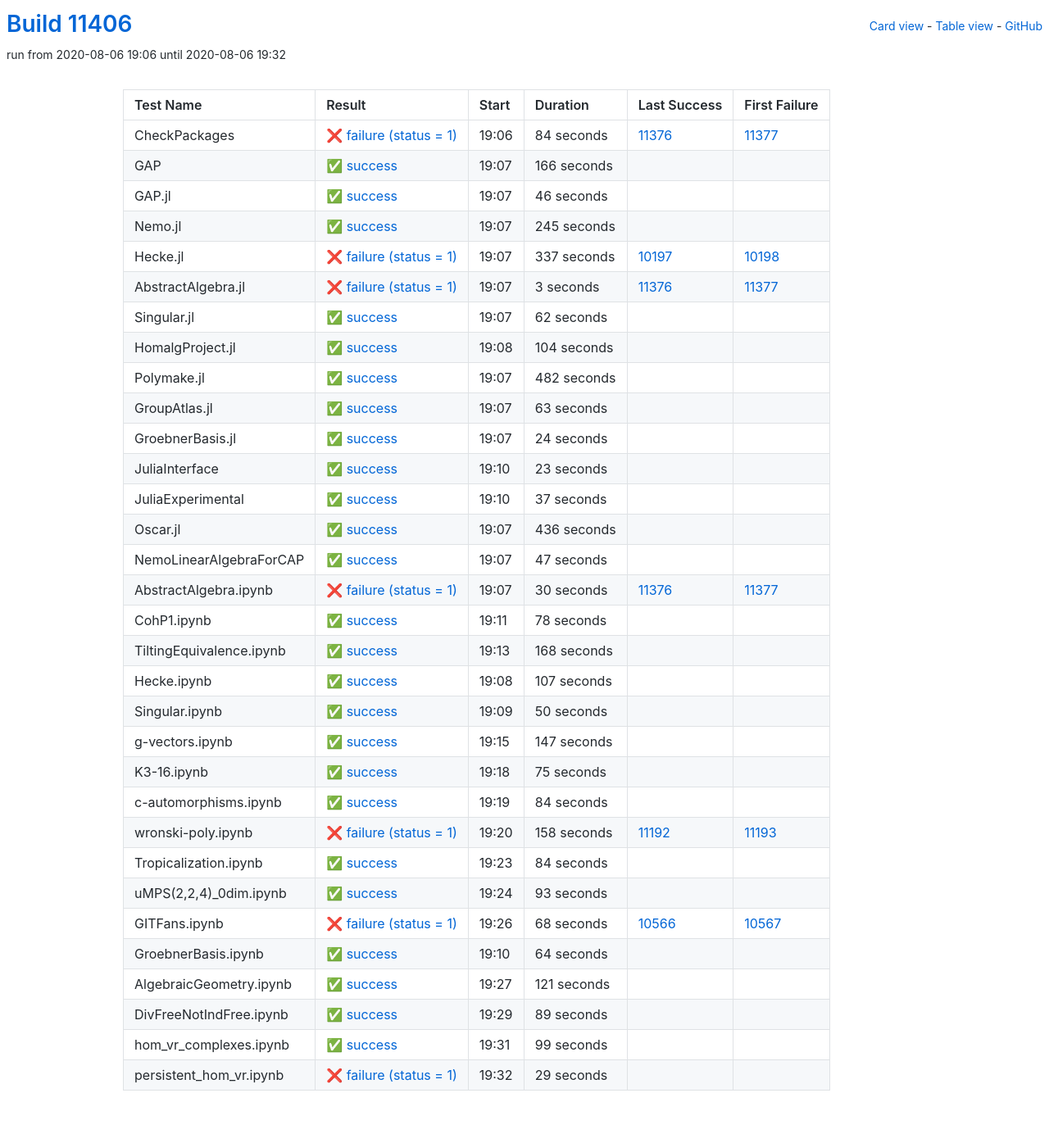
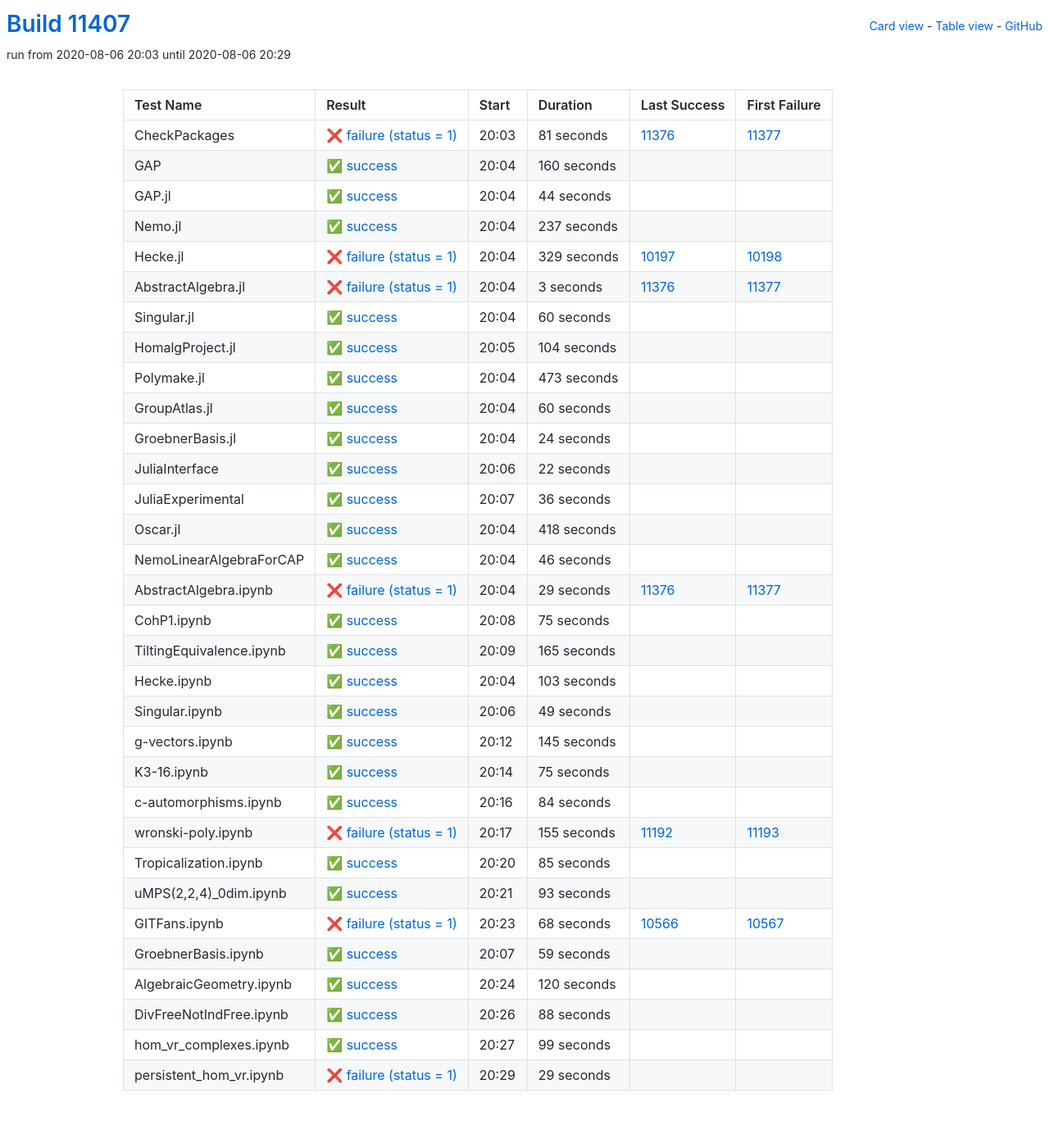
Before and after one commit to oscar-system/oscar-ci-status, a Jekyll site: the page built from table.html, in a window 1280 px wide. Shown: the whole page at 82% size. Built offline with Jekyll 4.4.1, drawn with Linux system fonts in a browser that asks for light colours.

Commit message:
Build #11407

```diff
--- a/_data/ci.yml
+++ b/_data/ci.yml
@@ -1,6 +1,6 @@
 ---
-build: 11406
-build_url: https://oscarci.mathematik.uni-kl.de/job/oscar/11406/
+build: 11407
+build_url: https://oscarci.mathematik.uni-kl.de/job/oscar/11407/
 job: oscar
 organization: oscar-system
 repo: oscar-ci-status
@@ -8,68 +8,68 @@
 tests:
 - name: CheckPackages
   id: checkpackages
-  log: https://oscarci.mathematik.uni-kl.de/job/oscar/11406/artifact/logs/build-11406/CheckPackages.log
-  start: 2020-08-06 19:06
+  log: https://oscarci.mathematik.uni-kl.de/job/oscar/11407/artifact/logs/build-11407/CheckPackages.log
+  start: 2020-08-06 20:03
   success: false
   exitcode: 1
   status: failure
-  duration: 84
+  duration: 81
   last_success: 11376
   last_success_url: https://oscarci.mathematik.uni-kl.de/job/oscar/11376/
   first_failure: 11377
   first_failure_url: https://oscarci.mathematik.uni-kl.de/job/oscar/11377/
 - name: GAP
   id: gap
-  log: https://oscarci.mathematik.uni-kl.de/job/oscar/11406/artifact/logs/build-11406/GAP.log
-  start: 2020-08-06 19:07
+  log: https://oscarci.mathematik.uni-kl.de/job/oscar/11407/artifact/logs/build-11407/GAP.log
+  start: 2020-08-06 20:04
   success: true
   exitcode: 0
   status: success
-  duration: 166
+  duration: 160
   last_success: false
   last_success_url:
   first_failure: false
   first_failure_url:
 - name: GAP.jl
   id: gap-jl
-  log: https://oscarci.mathematik.uni-kl.de/job/oscar/11406/artifact/logs/build-11406/GAP.jl.log
-  start: 2020-08-06 19:07
+  log: https://oscarci.mathematik.uni-kl.de/job/oscar/11407/artifact/logs/build-11407/GAP.jl.log
+  start: 2020-08-06 20:04
   success: true
   exitcode: 0
   status: success
-  duration: 46
+  duration: 44
   last_success: false
   last_success_url:
   first_failure: false
   first_failure_url:
 - name: Nemo.jl
   id: nemo-jl
-  log: https://oscarci.mathematik.uni-kl.de/job/oscar/11406/artifact/logs/build-11406/Nemo.jl.log
-  start: 2020-08-06 19:07
+  log: https://oscarci.mathematik.uni-kl.de/job/oscar/11407/artifact/logs/build-11407/Nemo.jl.log
+  start: 2020-08-06 20:04
   success: true
   exitcode: 0
   status: success
-  duration: 245
+  duration: 237
   last_success: false
   last_success_url:
   first_failure: false
   first_failure_url:
 - name: Hecke.jl
   id: hecke-jl
-  log: https://oscarci.mathematik.uni-kl.de/job/oscar/11406/artifact/logs/build-11406/Hecke.jl.log
-  start: 2020-08-06 19:07
+  log: https://oscarci.mathematik.uni-kl.de/job/oscar/11407/artifact/logs/build-11407/Hecke.jl.log
+  start: 2020-08-06 20:04
   success: false
   exitcode: 1
   status: failure
-  duration: 337
+  duration: 329
   last_success: 10197
   last_success_url: https://oscarci.mathematik.uni-kl.de/job/oscar/10197/
   first_failure: 10198
   first_failure_url: https://oscarci.mathematik.uni-kl.de/job/oscar/10198/
 - name: AbstractAlgebra.jl
   id: abstractalgebra-jl
-  log: https://oscarci.mathematik.uni-kl.de/job/oscar/11406/artifact/logs/build-11406/AbstractAlgebra.jl.log
-  start: 2020-08-06 19:07
+  log: https://oscarci.mathematik.uni-kl.de/job/oscar/11407/artifact/logs/build-11407/AbstractAlgebra.jl.log
+  start: 2020-08-06 20:04
   success: false
   exitcode: 1
   status: failure
@@ -80,20 +80,20 @@
   first_failure_url: https://oscarci.mathematik.uni-kl.de/job/oscar/11377/
 - name: Singular.jl
   id: singular-jl
-  log: https://oscarci.mathematik.uni-kl.de/job/oscar/11406/artifact/logs/build-11406/Singular.jl.log
-  start: 2020-08-06 19:07
+  log: https://oscarci.mathematik.uni-kl.de/job/oscar/11407/artifact/logs/build-11407/Singular.jl.log
+  start: 2020-08-06 20:04
   success: true
   exitcode: 0
   status: success
-  duration: 62
+  duration: 60
   last_success: false
   last_success_url:
   first_failure: false
   first_failure_url:
 - name: HomalgProject.jl
   id: homalgproject-jl
-  log: https://oscarci.mathematik.uni-kl.de/job/oscar/11406/artifact/logs/build-11406/HomalgProject.jl.log
-  start: 2020-08-06 19:08
+  log: https://oscarci.mathematik.uni-kl.de/job/oscar/11407/artifact/logs/build-11407/HomalgProject.jl.log
+  start: 2020-08-06 20:05
   success: true
   exitcode: 0
   status: success
@@ -104,32 +104,32 @@
   first_failure_url:
 - name: Polymake.jl
   id: polymake-jl
-  log: https://oscarci.mathematik.uni-kl.de/job/oscar/11406/artifact/logs/build-11406/Polymake.jl.log
-  start: 2020-08-06 19:07
+  log: https://oscarci.mathematik.uni-kl.de/job/oscar/11407/artifact/logs/build-11407/Polymake.jl.log
+  start: 2020-08-06 20:04
   success: true
   exitcode: 0
   status: success
-  duration: 482
+  duration: 473
   last_success: false
   last_success_url:
   first_failure: false
   first_failure_url:
 - name: GroupAtlas.jl
   id: groupatlas-jl
-  log: https://oscarci.mathematik.uni-kl.de/job/oscar/11406/artifact/logs/build-11406/GroupAtlas.jl.log
-  start: 2020-08-06 19:07
+  log: https://oscarci.mathematik.uni-kl.de/job/oscar/11407/artifact/logs/build-11407/GroupAtlas.jl.log
+  start: 2020-08-06 20:04
   success: true
   exitcode: 0
   status: success
-  duration: 63
+  duration: 60
   last_success: false
   last_success_url:
   first_failure: false
   first_failure_url:
 - name: GroebnerBasis.jl
   id: groebnerbasis-jl
-  log: https://oscarci.mathematik.uni-kl.de/job/oscar/11406/artifact/logs/build-11406/GroebnerBasis.jl.log
-  start: 2020-08-06 19:07
+  log: https://oscarci.mathematik.uni-kl.de/job/oscar/11407/artifact/logs/build-11407/GroebnerBasis.jl.log
+  start: 2020-08-06 20:04
   success: true
   exitcode: 0
   status: success
@@ -140,128 +140,128 @@
   first_failure_url:
 - name: JuliaInterface
   id: juliainterface
-  log: https://oscarci.mathematik.uni-kl.de/job/oscar/11406/artifact/logs/build-11406/JuliaInterface.log
-  start: 2020-08-06 19:10
+  log: https://oscarci.mathematik.uni-kl.de/job/oscar/11407/artifact/logs/build-11407/JuliaInterface.log
+  start: 2020-08-06 20:06
   success: true
   exitcode: 0
   status: success
-  duration: 23
+  duration: 22
   last_success: false
   last_success_url:
   first_failure: false
   first_failure_url:
 - name: JuliaExperimental
   id: juliaexperimental
-  log: https://oscarci.mathematik.uni-kl.de/job/oscar/11406/artifact/logs/build-11406/JuliaExperimental.log
-  start: 2020-08-06 19:10
+  log: https://oscarci.mathematik.uni-kl.de/job/oscar/11407/artifact/logs/build-11407/JuliaExperimental.log
+  start: 2020-08-06 20:07
   success: true
   exitcode: 0
   status: success
-  duration: 37
+  duration: 36
   last_success: false
   last_success_url:
   first_failure: false
   first_failure_url:
 - name: Oscar.jl
   id: oscar-jl
-  log: https://oscarci.mathematik.uni-kl.de/job/oscar/11406/artifact/logs/build-11406/Oscar.jl.log
-  start: 2020-08-06 19:07
+  log: https://oscarci.mathematik.uni-kl.de/job/oscar/11407/artifact/logs/build-11407/Oscar.jl.log
+  start: 2020-08-06 20:04
   success: true
   exitcode: 0
   status: success
-  duration: 436
+  duration: 418
   last_success: false
   last_success_url:
   first_failure: false
   first_failure_url:
 - name: NemoLinearAlgebraForCAP
   id: nemolinearalgebraforcap
-  log: https://oscarci.mathematik.uni-kl.de/job/oscar/11406/artifact/logs/build-11406/NemoLinearAlgebraForCAP.log
-  start: 2020-08-06 19:07
+  log: https://oscarci.mathematik.uni-kl.de/job/oscar/11407/artifact/logs/build-11407/NemoLinearAlgebraForCAP.log
+  start: 2020-08-06 20:04
   success: true
   exitcode: 0
   status: success
-  duration: 47
+  duration: 46
   last_success: false
   last_success_url:
   first_failure: false
   first_failure_url:
 - name: AbstractAlgebra.ipynb
   id: abstractalgebra-ipynb
-  log: https://oscarci.mathematik.uni-kl.de/job/oscar/11406/artifact/logs/build-11406/AbstractAlgebra.ipynb.log
-  start: 2020-08-06 19:07
+  log: https://oscarci.mathematik.uni-kl.de/job/oscar/11407/artifact/logs/build-11407/AbstractAlgebra.ipynb.log
+  start: 2020-08-06 20:04
   success: false
   exitcode: 1
   status: failure
-  duration: 30
+  duration: 29
   last_success: 11376
   last_success_url: https://oscarci.mathematik.uni-kl.de/job/oscar/11376/
   first_failure: 11377
   first_failure_url: https://oscarci.mathematik.uni-kl.de/job/oscar/11377/
 - name: CohP1.ipynb
   id: cohp1-ipynb
-  log: https://oscarci.mathematik.uni-kl.de/job/oscar/11406/artifact/logs/build-11406/CohP1.ipynb.log
-  start: 2020-08-06 19:11
+  log: https://oscarci.mathematik.uni-kl.de/job/oscar/11407/artifact/logs/build-11407/CohP1.ipynb.log
+  start: 2020-08-06 20:08
   success: true
   exitcode: 0
   status: success
-  duration: 78
+  duration: 75
   last_success: false
   last_success_url:
   first_failure: false
   first_failure_url:
 - name: TiltingEquivalence.ipynb
   id: tiltingequivalence-ipynb
-  log: https://oscarci.mathematik.uni-kl.de/job/oscar/11406/artifact/logs/build-11406/TiltingEquivalence.ipynb.log
-  start: 2020-08-06 19:13
+  log: https://oscarci.mathematik.uni-kl.de/job/oscar/11407/artifact/logs/build-11407/TiltingEquivalence.ipynb.log
+  start: 2020-08-06 20:09
   success: true
   exitcode: 0
   status: success
-  duration: 168
+  duration: 165
   last_success: false
   last_success_url:
   first_failure: false
   first_failure_url:
 - name: Hecke.ipynb
   id: hecke-ipynb
-  log: https://oscarci.mathematik.uni-kl.de/job/oscar/11406/artifact/logs/build-11406/Hecke.ipynb.log
-  start: 2020-08-06 19:08
+  log: https://oscarci.mathematik.uni-kl.de/job/oscar/11407/artifact/logs/build-11407/Hecke.ipynb.log
+  start: 2020-08-06 20:04
   success: true
   exitcode: 0
   status: success
-  duration: 107
+  duration: 103
   last_success: false
   last_success_url:
   first_failure: false
   first_failure_url:
 - name: Singular.ipynb
   id: singular-ipynb
-  log: https://oscarci.mathematik.uni-kl.de/job/oscar/11406/artifact/logs/build-11406/Singular.ipynb.log
-  start: 2020-08-06 19:09
+  log: https://oscarci.mathematik.uni-kl.de/job/oscar/11407/artifact/logs/build-11407/Singular.ipynb.log
+  start: 2020-08-06 20:06
   success: true
   exitcode: 0
   status: success
-  duration: 50
+  duration: 49
   last_success: false
   last_success_url:
   first_failure: false
   first_failure_url:
 - name: g-vectors.ipynb
   id: g-vectors-ipynb
-  log: https://oscarci.mathematik.uni-kl.de/job/oscar/11406/artifact/logs/build-11406/g-vectors.ipynb.log
-  start: 2020-08-06 19:15
+  log: https://oscarci.mathematik.uni-kl.de/job/oscar/11407/artifact/logs/build-11407/g-vectors.ipynb.log
+  start: 2020-08-06 20:12
   success: true
   exitcode: 0
   status: success
-  duration: 147
+  duration: 145
   last_success: false
   last_success_url:
   first_failure: false
   first_failure_url:
 - name: K3-16.ipynb
   id: k3-16-ipynb
-  log: https://oscarci.mathematik.uni-kl.de/job/oscar/11406/artifact/logs/build-11406/K3-16.ipynb.log
-  start: 2020-08-06 19:18
+  log: https://oscarci.mathematik.uni-kl.de/job/oscar/11407/artifact/logs/build-11407/K3-16.ipynb.log
+  start: 2020-08-06 20:14
   success: true
   exitcode: 0
   status: success
@@ -272,8 +272,8 @@
   first_failure_url:
 - name: c-automorphisms.ipynb
   id: c-automorphisms-ipynb
-  log: https://oscarci.mathematik.uni-kl.de/job/oscar/11406/artifact/logs/build-11406/c-automorphisms.ipynb.log
-  start: 2020-08-06 19:19
+  log: https://oscarci.mathematik.uni-kl.de/job/oscar/11407/artifact/logs/build-11407/c-automorphisms.ipynb.log
+  start: 2020-08-06 20:16
   success: true
   exitcode: 0
   status: success
@@ -284,32 +284,32 @@
   first_failure_url:
 - name: wronski-poly.ipynb
   id: wronski-poly-ipynb
-  log: https://oscarci.mathematik.uni-kl.de/job/oscar/11406/artifact/logs/build-11406/wronski-poly.ipynb.log
-  start: 2020-08-06 19:20
+  log: https://oscarci.mathematik.uni-kl.de/job/oscar/11407/artifact/logs/build-11407/wronski-poly.ipynb.log
+  start: 2020-08-06 20:17
   success: false
   exitcode: 1
   status: failure
-  duration: 158
+  duration: 155
   last_success: 11192
   last_success_url: https://oscarci.mathematik.uni-kl.de/job/oscar/11192/
   first_failure: 11193
   first_failure_url: https://oscarci.mathematik.uni-kl.de/job/oscar/11193/
 - name: Tropicalization.ipynb
   id: tropicalization-ipynb
-  log: https://oscarci.mathematik.uni-kl.de/job/oscar/11406/artifact/logs/build-11406/Tropicalization.ipynb.log
-  start: 2020-08-06 19:23
+  log: https://oscarci.mathematik.uni-kl.de/job/oscar/11407/artifact/logs/build-11407/Tropicalization.ipynb.log
+  start: 2020-08-06 20:20
   success: true
   exitcode: 0
   status: success
-  duration: 84
+  duration: 85
   last_success: false
   last_success_url:
   first_failure: false
   first_failure_url:
 - name: uMPS(2,2,4)_0dim.ipynb
   id: umps-2-2-4-0dim-ipynb
-  log: https://oscarci.mathematik.uni-kl.de/job/oscar/11406/artifact/logs/build-11406/uMPS-2-2-4-_0dim.ipynb.log
-  start: 2020-08-06 19:24
+  log: https://oscarci.mathematik.uni-kl.de/job/oscar/11407/artifact/logs/build-11407/uMPS-2-2-4-_0dim.ipynb.log
+  start: 2020-08-06 20:21
   success: true
   exitcode: 0
   status: success
@@ -320,8 +320,8 @@
   first_failure_url:
 - name: GITFans.ipynb
   id: gitfans-ipynb
-  log: https://oscarci.mathematik.uni-kl.de/job/oscar/11406/artifact/logs/build-11406/GITFans.ipynb.log
-  start: 2020-08-06 19:26
+  log: https://oscarci.mathematik.uni-kl.de/job/oscar/11407/artifact/logs/build-11407/GITFans.ipynb.log
+  start: 2020-08-06 20:23
   success: false
   exitcode: 1
   status: failure
@@ -332,44 +332,44 @@
   first_failure_url: https://oscarci.mathematik.uni-kl.de/job/oscar/10567/
 - name: GroebnerBasis.ipynb
   id: groebnerbasis-ipynb
-  log: https://oscarci.mathematik.uni-kl.de/job/oscar/11406/artifact/logs/build-11406/GroebnerBasis.ipynb.log
-  start: 2020-08-06 19:10
+  log: https://oscarci.mathematik.uni-kl.de/job/oscar/11407/artifact/logs/build-11407/GroebnerBasis.ipynb.log
+  start: 2020-08-06 20:07
   success: true
   exitcode: 0
   status: success
-  duration: 64
+  duration: 59
   last_success: false
   last_success_url:
   first_failure: false
   first_failure_url:
 - name: AlgebraicGeometry.ipynb
   id: algebraicgeometry-ipynb
-  log: https://oscarci.mathematik.uni-kl.de/job/oscar/11406/artifact/logs/build-11406/AlgebraicGeometry.ipynb.log
-  start: 2020-08-06 19:27
+  log: https://oscarci.mathematik.uni-kl.de/job/oscar/11407/artifact/logs/build-11407/AlgebraicGeometry.ipynb.log
+  start: 2020-08-06 20:24
   success: true
   exitcode: 0
   status: success
-  duration: 121
+  duration: 120
   last_success: false
   last_success_url:
   first_failure: false
   first_failure_url:
 - name: DivFreeNotIndFree.ipynb
   id: divfreenotindfree-ipynb
-  log: https://oscarci.mathematik.uni-kl.de/job/oscar/11406/artifact/logs/build-11406/DivFreeNotIndFree.ipynb.log
-  start: 2020-08-06 19:29
+  log: https://oscarci.mathematik.uni-kl.de/job/oscar/11407/artifact/logs/build-11407/DivFreeNotIndFree.ipynb.log
+  start: 2020-08-06 20:26
   success: true
   exitcode: 0
   status: success
-  duration: 89
+  duration: 88
   last_success: false
   last_success_url:
   first_failure: false
   first_failure_url:
 - name: hom_vr_complexes.ipynb
   id: hom-vr-complexes-ipynb
-  log: https://oscarci.mathematik.uni-kl.de/job/oscar/11406/artifact/logs/build-11406/hom_vr_complexes.ipynb.log
-  start: 2020-08-06 19:31
+  log: https://oscarci.mathematik.uni-kl.de/job/oscar/11407/artifact/logs/build-11407/hom_vr_complexes.ipynb.log
+  start: 2020-08-06 20:27
   success: true
   exitcode: 0
   status: success
@@ -380,8 +380,8 @@
   first_failure_url:
 - name: persistent_hom_vr.ipynb
   id: persistent-hom-vr-ipynb
-  log: https://oscarci.mathematik.uni-kl.de/job/oscar/11406/artifact/logs/build-11406/persistent_hom_vr.ipynb.log
-  start: 2020-08-06 19:32
+  log: https://oscarci.mathematik.uni-kl.de/job/oscar/11407/artifact/logs/build-11407/persistent_hom_vr.ipynb.log
+  start: 2020-08-06 20:29
   success: false
   exitcode: 1
   status: failure
```
Also changed, not shown: README.md.
